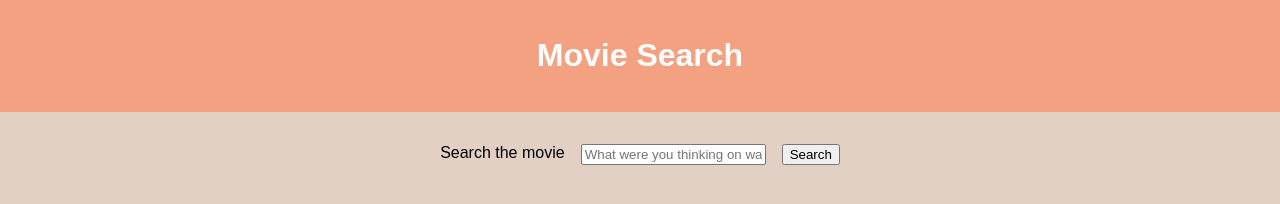
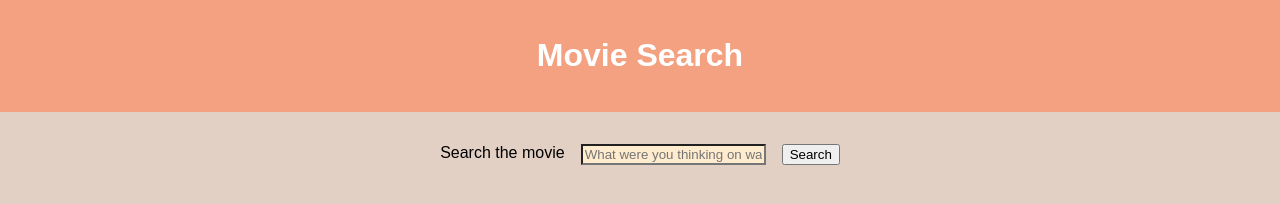
Before and after one commit to daca-github/phase-1-project-movie-search, a plain HTML site: page index.html in a window 1280 px wide. Drawn offline with Linux system fonts and the light colour scheme.

Commit message:
Update style.css

```diff
--- a/style.css
+++ b/style.css
@@ -19,13 +19,18 @@ form {
     gap: 1rem;
     margin-bottom: 2rem;
 }
+#search-input{
+    background-color: blanchedalmond;
+    max-width: 10000px;
+    object-fit: cover;
+}
 .movie-card {
     background-color: #f9f9f9;
     border-radius: 5px;
     box-shadow: 0 2px 8px rgba(0,0,0,0.1);
     margin-bottom: 2rem;
     padding: 1rem;
-    text-align: center;
+    text-align: justify;
     max-width: 300px;
 }
 .movie-card img {
```
